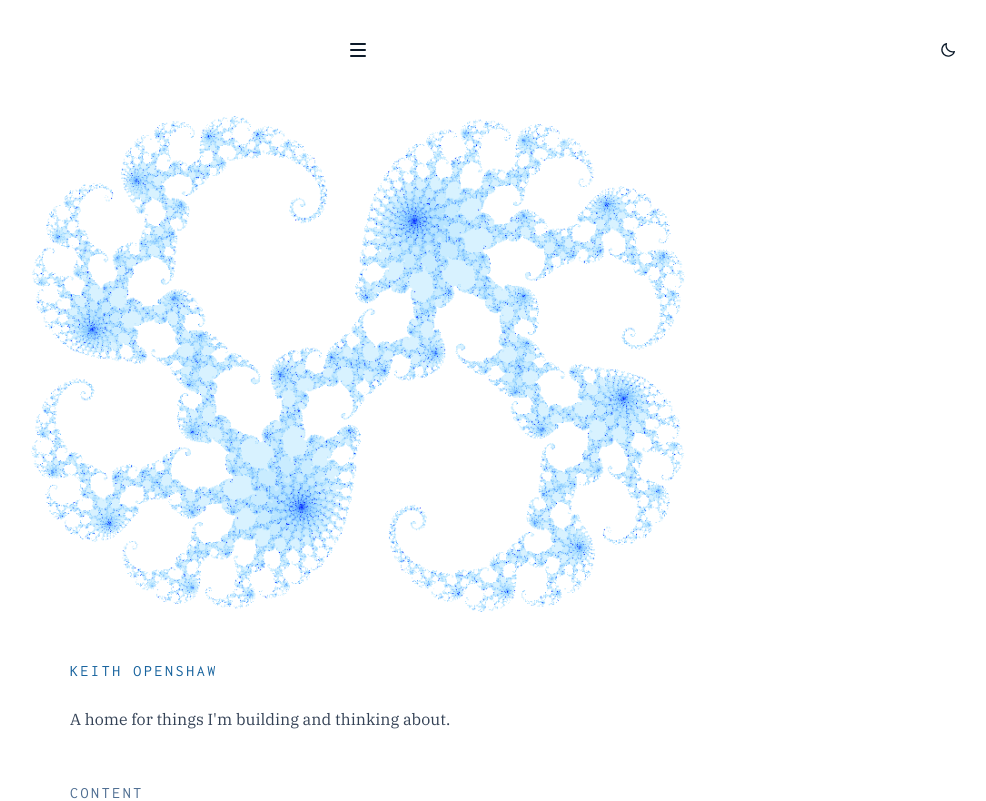
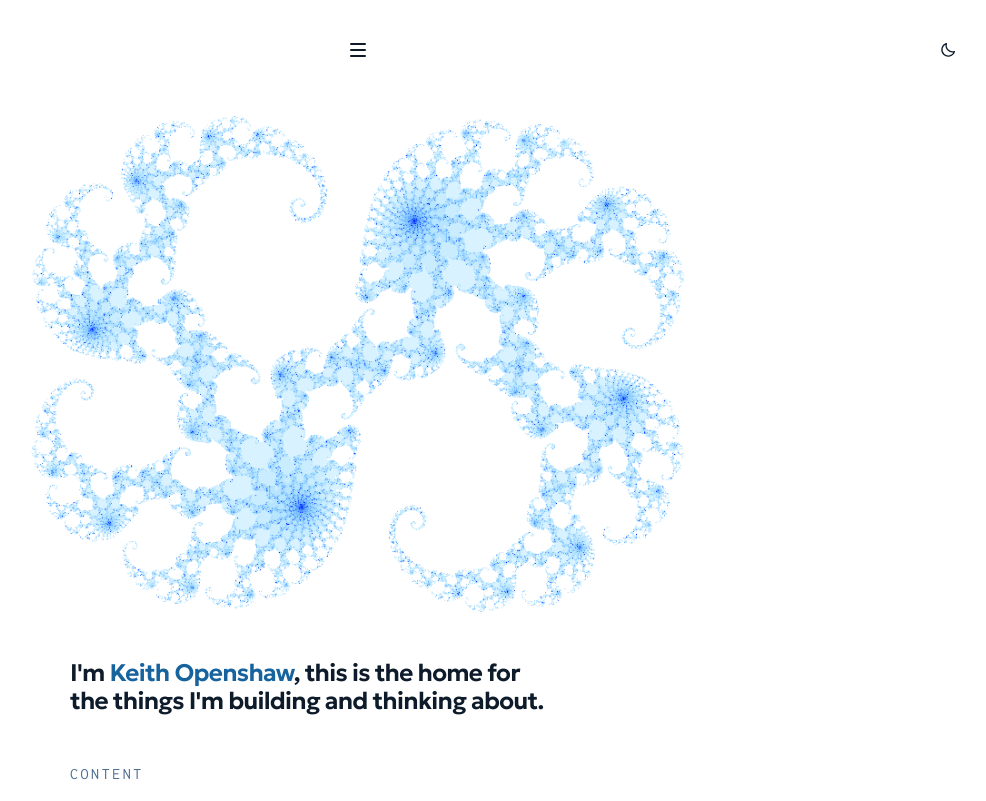
Before and after one commit to kdopenshaw/my-site, a Next.js app: page / in a window 1280 px wide. Shown: the top 801 px of the page, without its empty margins (282-1268 px from the left). Built offline with nearby package versions, Linux system fonts and the light colour scheme.

Commit message:
(home): oneline intro

```diff
--- a/app/home.module.css
+++ b/app/home.module.css
@@ -21,18 +21,12 @@
 .homeTitle {
   width: min(100%, 36rem);
   margin: var(--spacing-xl) auto 0;
+  color: var(--color-heading);
   text-align: left;
 }
 
-.homeLead {
-  width: min(100%, 36rem);
-  margin: var(--spacing-md) auto 0;
-  color: var(--color-text);
-  font-size: var(--fs-body);
-  font-weight: 400;
-  letter-spacing: 0;
-  line-height: var(--leading-body);
-  text-align: left;
+.homeName {
+  color: var(--color-primary);
 }
 
 .introduction {
--- a/app/page.tsx
+++ b/app/page.tsx
@@ -24,12 +24,10 @@ export default function Home() {
 
       <section className={styles.introduction} id="introduction" aria-labelledby="home-title">
         <div className={styles.introductionContent}>
-          <h1 className={`${styles.homeTitle} mono-label`} id="home-title">
-            Keith Openshaw
+          <h1 className={styles.homeTitle} id="home-title">
+            I&apos;m <span className={styles.homeName}>Keith Openshaw</span>, this is the
+            home for the things I&apos;m building and thinking about.
           </h1>
-          <p className={styles.homeLead}>
-            A home for things I&apos;m building and thinking about.
-          </p>
           <div className={styles.homeDirectory}>
             <section aria-labelledby="home-content">
               <h2 className={`${styles.sectionHeading} mono-label`} id="home-content">
```
